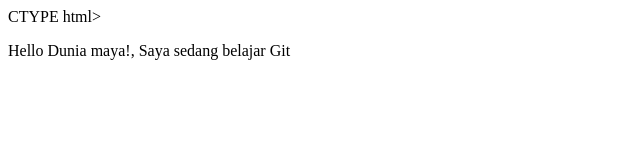
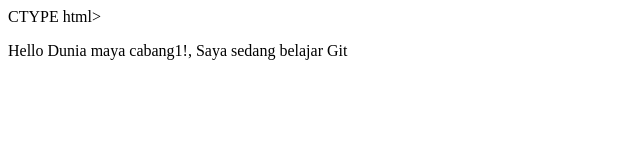
Before and after one commit to MyNameProbo/GitLearner, a plain HTML site: page index.html in a window 1280 px wide. Shown: the full height of the page, 0-640 px from the left. Drawn offline with Linux system fonts and the light colour scheme.

Commit message:
update dari cabang 1

```diff
--- a/index.html
+++ b/index.html
@@ -5,6 +5,6 @@ CTYPE html>
         <title>Belajar Git - Project 01</title>
     </head>
     <body>
-        <p>Hello Dunia maya!, Saya sedang belajar Git</p>
+        <p>Hello Dunia maya cabang1!, Saya sedang belajar Git</p>
     </body>
 </html>
```
